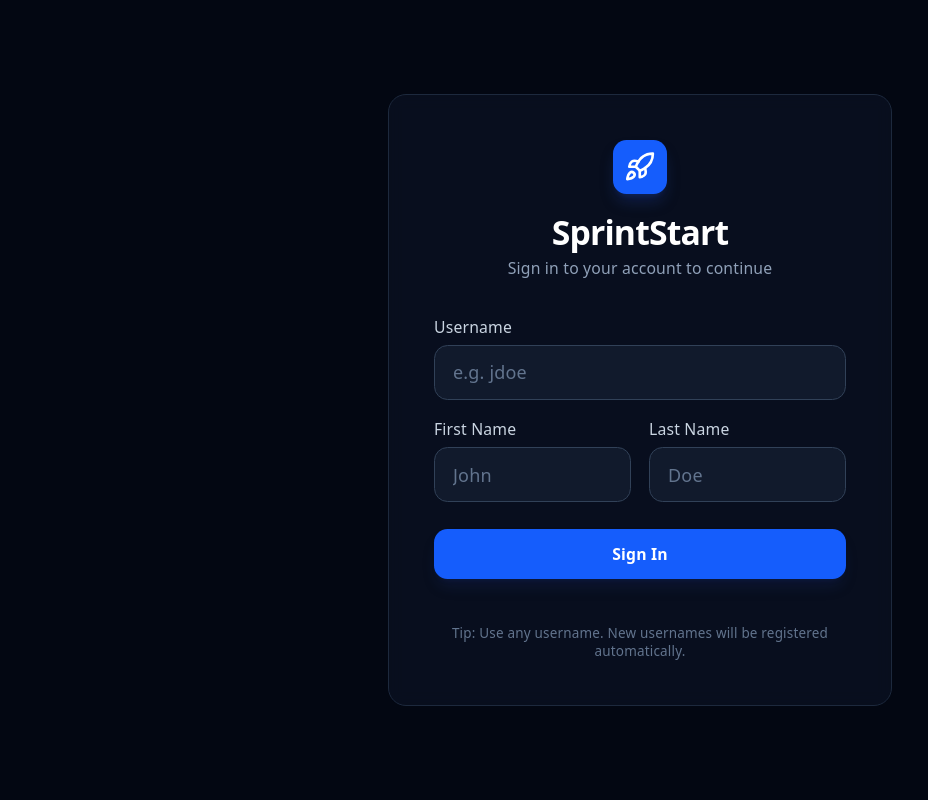
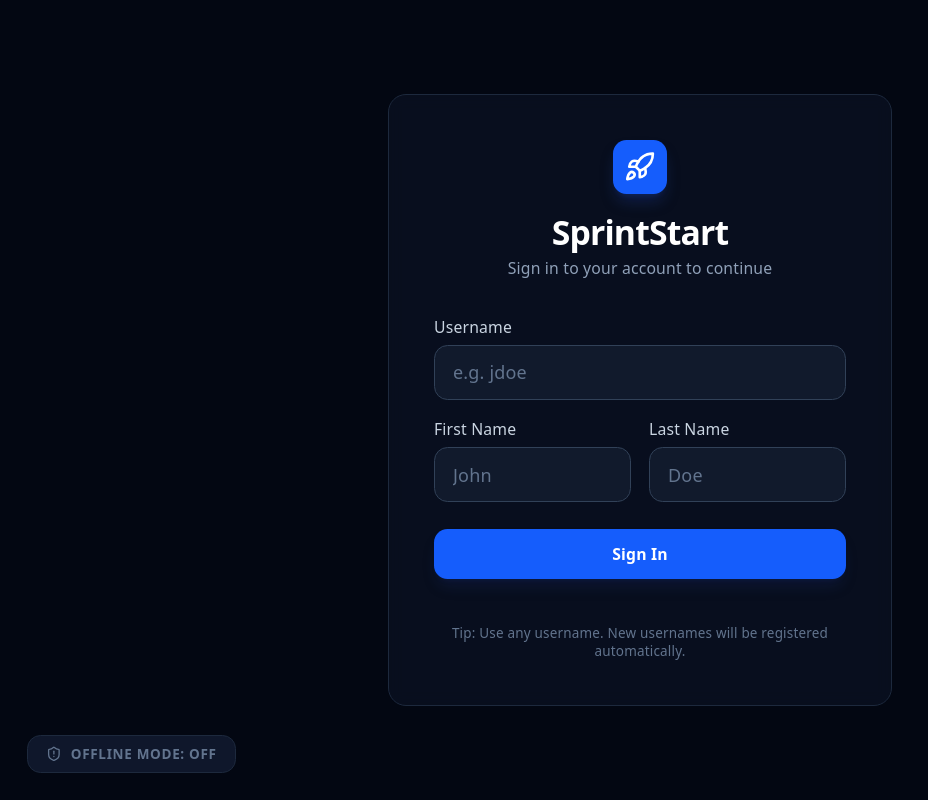
Before and after one commit to SprintStartProject/sprintstart-frontend, a React (Vite) app: page /login in a window 1280 px wide. Shown: the whole page, without its empty margins (0-928 px from the left). Built offline with nearby package versions, Linux system fonts and the light colour scheme.

Commit message:
Implement an "Offline Mode" toggle on the Login page to bypass backend dependencies and enable backend-less development.

```diff
--- a/src/pages/LoginPage.tsx
+++ b/src/pages/LoginPage.tsx
@@ -1,12 +1,21 @@
 import { useState } from 'react';
 import { useAuth } from '../context/useAuth';
-import { Rocket } from 'lucide-react';
+import { Rocket, ShieldAlert } from 'lucide-react';
 
 export function LoginPage() {
     const [username, setUsername] = useState('');
     const [firstname, setFirstname] = useState('');
     const [lastname, setLastname] = useState('');
+    const [isOfflineMode, setIsOfflineMode] = useState(() =>
+        localStorage.getItem('sprintstart_offline_mode') === 'true'
+    );
     const { login, status } = useAuth();
+
+    const handleToggleOffline = () => {
+        const newValue = !isOfflineMode;
+        setIsOfflineMode(newValue);
+        localStorage.setItem('sprintstart_offline_mode', newValue.toString());
+    };
 
     const handleSubmit = (e: React.FormEvent) => {
         e.preventDefault();
@@ -17,6 +26,21 @@ export function LoginPage() {
 
     return (
         <div className="flex min-h-screen items-center justify-center bg-gray-950 p-4 sm:p-6">
+            {/* Offline Mode Toggle (Bottom Left) */}
+            <div className="fixed bottom-6 left-6 flex flex-col gap-2">
+                <button
+                    onClick={handleToggleOffline}
+                    className={`flex items-center gap-2 px-4 py-2 rounded-xl text-xs font-bold uppercase tracking-wider transition-all border ${
+                        isOfflineMode
+                            ? 'bg-emerald-500/10 text-emerald-400 border-emerald-500/50 shadow-[0_0_15px_rgba(16,185,129,0.1)]'
+                            : 'bg-slate-900 text-slate-500 border-slate-800'
+                    }`}
+                >
+                    <ShieldAlert className={`w-3.5 h-3.5 ${isOfflineMode ? 'text-emerald-400' : 'text-slate-500'}`} />
+                    Offline Mode: {isOfflineMode ? 'ON' : 'OFF'}
+                </button>
+            </div>
+
             <div className="w-full max-w-md space-y-8 rounded-2xl border border-slate-800 bg-slate-900/50 p-6 sm:p-10 backdrop-blur-sm">
                 <div className="flex flex-col items-center space-y-4">
                     <div className="flex h-12 w-12 items-center justify-center rounded-xl bg-blue-600 shadow-lg shadow-blue-900/40">
--- a/src/services/userService.ts
+++ b/src/services/userService.ts
@@ -1,9 +1,29 @@
 import { Role, WorkingArea, type UserProfile } from './types';
 
 const SESSION_KEY = 'sprintstart_session_id';
+const OFFLINE_MODE_KEY = 'sprintstart_offline_mode';
+
+const isOfflineMode = () => localStorage.getItem(OFFLINE_MODE_KEY) === 'true';
+
+const MOCK_USER: UserProfile = {
+    id: 'mock-user-123',
+    username: 'demo_user',
+    firstname: 'Demo',
+    lastname: 'User',
+    primaryRole: Role.NO_ROLE,
+    secondaryRole: Role.NO_ROLE,
+    workingArea: WorkingArea.NO_WORKING_AREA
+};
 
 export const userService = {
     async login(username: string, firstname: string, lastname: string): Promise<UserProfile> {
+        if (isOfflineMode()) {
+            await new Promise(resolve => setTimeout(resolve, 500)); // Simulate network
+            const mockUser = { ...MOCK_USER, username, firstname, lastname };
+            localStorage.setItem(SESSION_KEY, mockUser.id);
+            return mockUser;
+        }
+
         // 1. Fetch all users to see if we match the username
         const response = await fetch('/api/v1/users');
         if (!response.ok) throw new Error('Failed to fetch users');
@@ -39,6 +59,10 @@ export const userService = {
         const userId = localStorage.getItem(SESSION_KEY);
         if (!userId) return null;
 
+        if (isOfflineMode()) {
+            return { ...MOCK_USER, id: userId };
+        }
+
         try {
             const response = await fetch(`/api/v1/users/${userId}`);
             if (!response.ok) {
@@ -58,6 +82,12 @@ export const userService = {
     async updateProfile(profile: Partial<UserProfile>): Promise<UserProfile> {
         const userId = localStorage.getItem(SESSION_KEY);
         if (!userId) throw new Error('Not authenticated');
+
+        if (isOfflineMode()) {
+            await new Promise(resolve => setTimeout(resolve, 300));
+            // In offline mode, we just pretend the update succeeded.
+            return { ...MOCK_USER, ...profile };
+        }
 
         const response = await fetch(`/api/v1/users/${userId}`, {
             method: 'PATCH',
```
